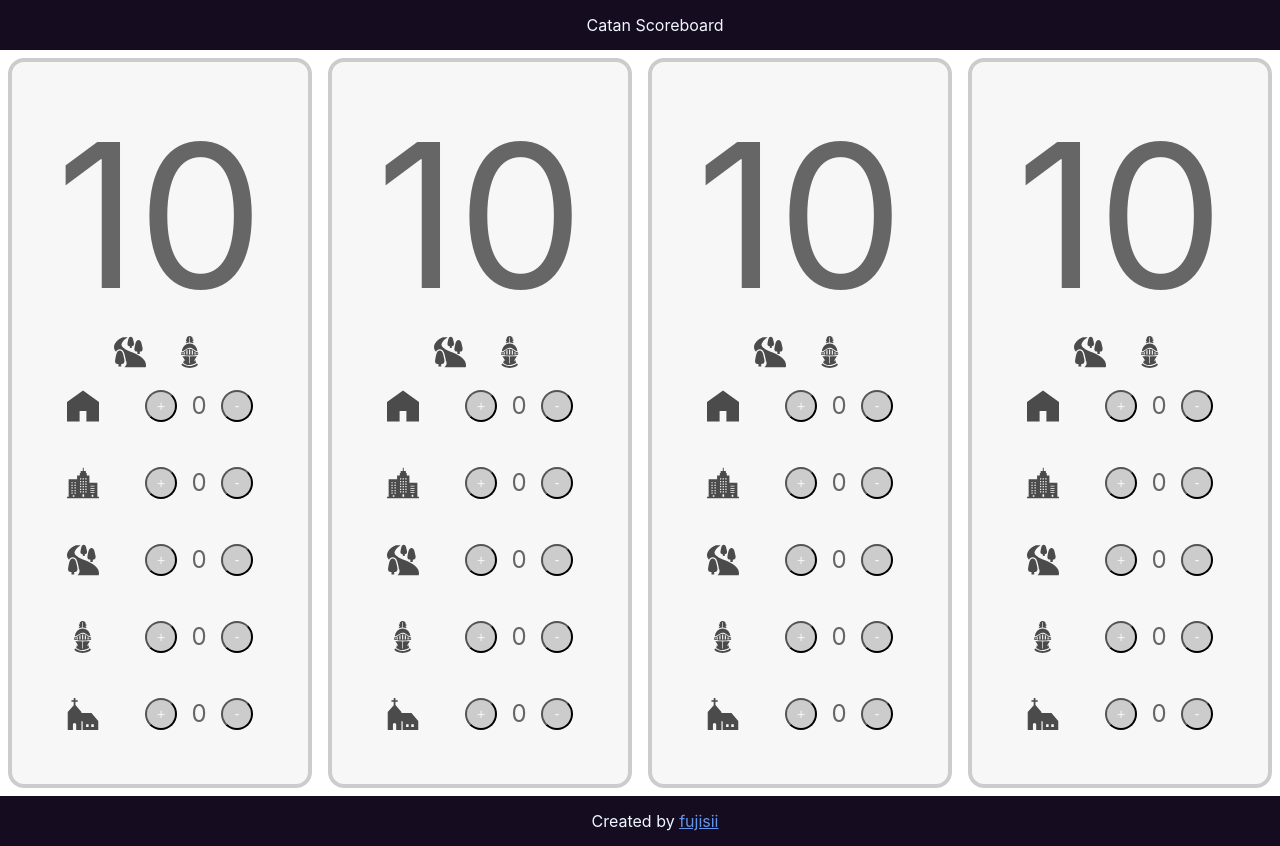
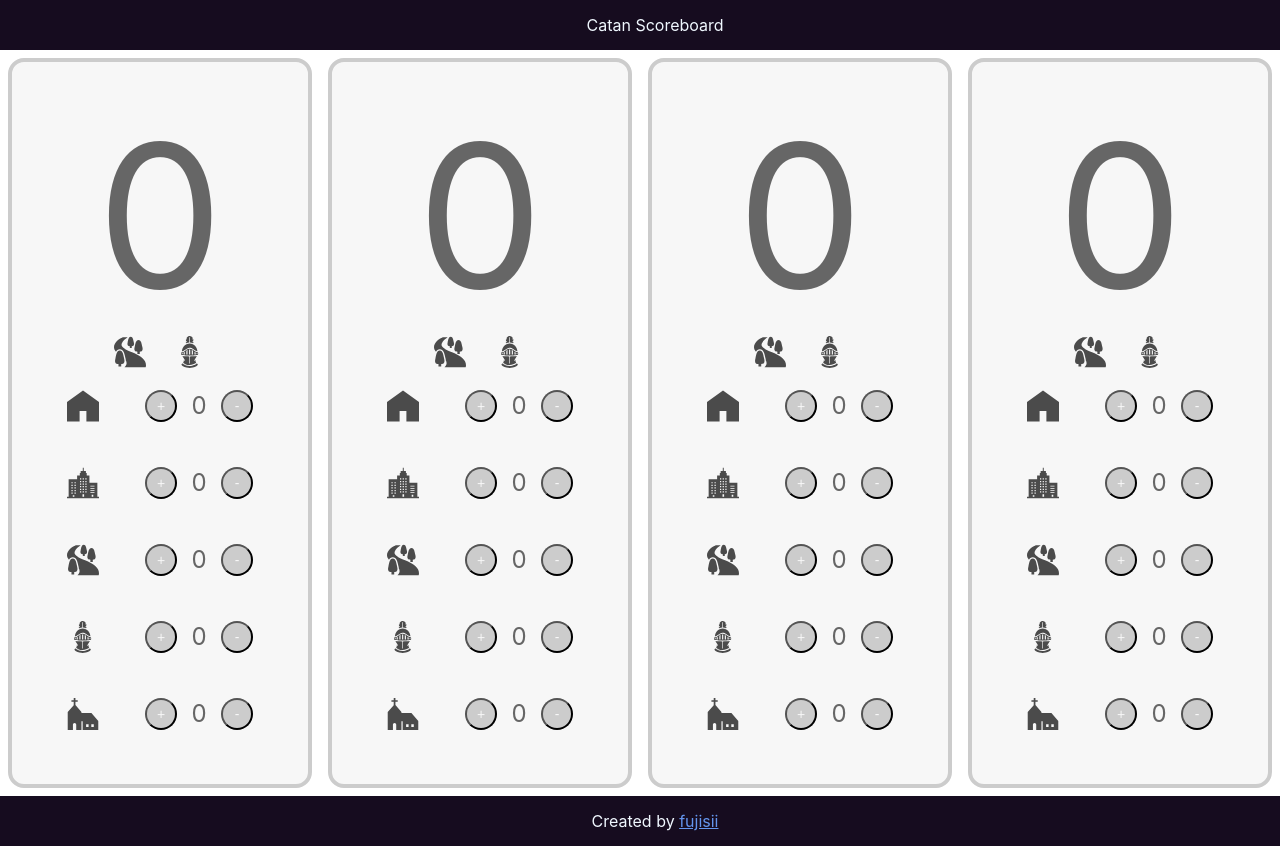
Before and after one commit to fujisii/catan-scoreboard, a React (Create React App) app: page / in a window 1280 px wide. Shown: the top 846 px of the page. Built offline with nearby package versions, Linux system fonts and the light colour scheme.

Commit message:
update: context

```diff
--- a/src/App.tsx
+++ b/src/App.tsx
@@ -2,14 +2,21 @@ import React from 'react';
 import './App.css';
 import Template from 'components/templates/template';
 
-export const TotalCount = React.createContext(0)
+const total = {
+  totalCount: 0,
+  setTotalCount: () => {
+    console.log('test');
+  }
+};
+
+export const TotalCount = React.createContext(total);
 
 // eslint-disable-next-line react/function-component-definition
 function App() {
 
   return (
     <div className="App">
-      <TotalCount.Provider value={10}>
+      <TotalCount.Provider value={total}>
         <Template />
       </TotalCount.Provider>
     </div>
--- a/src/components/atoms/total.tsx
+++ b/src/components/atoms/total.tsx
@@ -6,7 +6,7 @@ function Total() {
   const totalCount = useContext(TotalCount);
   return (
     <div className="Total">
-      {totalCount}
+      {totalCount.totalCount}
     </div>
   )
 }
```
